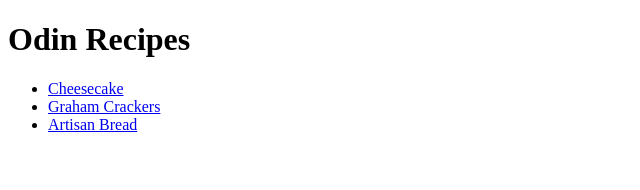
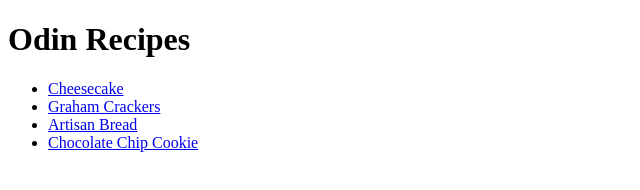
Before and after one commit to Blumarcs/odin-recipes, a plain HTML site: page index.html in a window 1280 px wide. Shown: the whole page, without its empty margins (0-640 px from the left). Drawn offline with Linux system fonts and the light colour scheme.

Commit message:
add chocolate cookie to index

```diff
--- a/index.html
+++ b/index.html
@@ -10,6 +10,7 @@
             <li><a href="recipes/cheesecake.html">Cheesecake</a></li>
             <li><a href="recipes/graham-cracker.html">Graham Crackers</a></li>
             <li><a href="recipes/artisan-bread.html">Artisan Bread</a></li>
+            <li><a href="recipes/chocolate-chip-cookie.html">Chocolate Chip Cookie</a></li>
         </ul>
     </body>
 </html>
```
